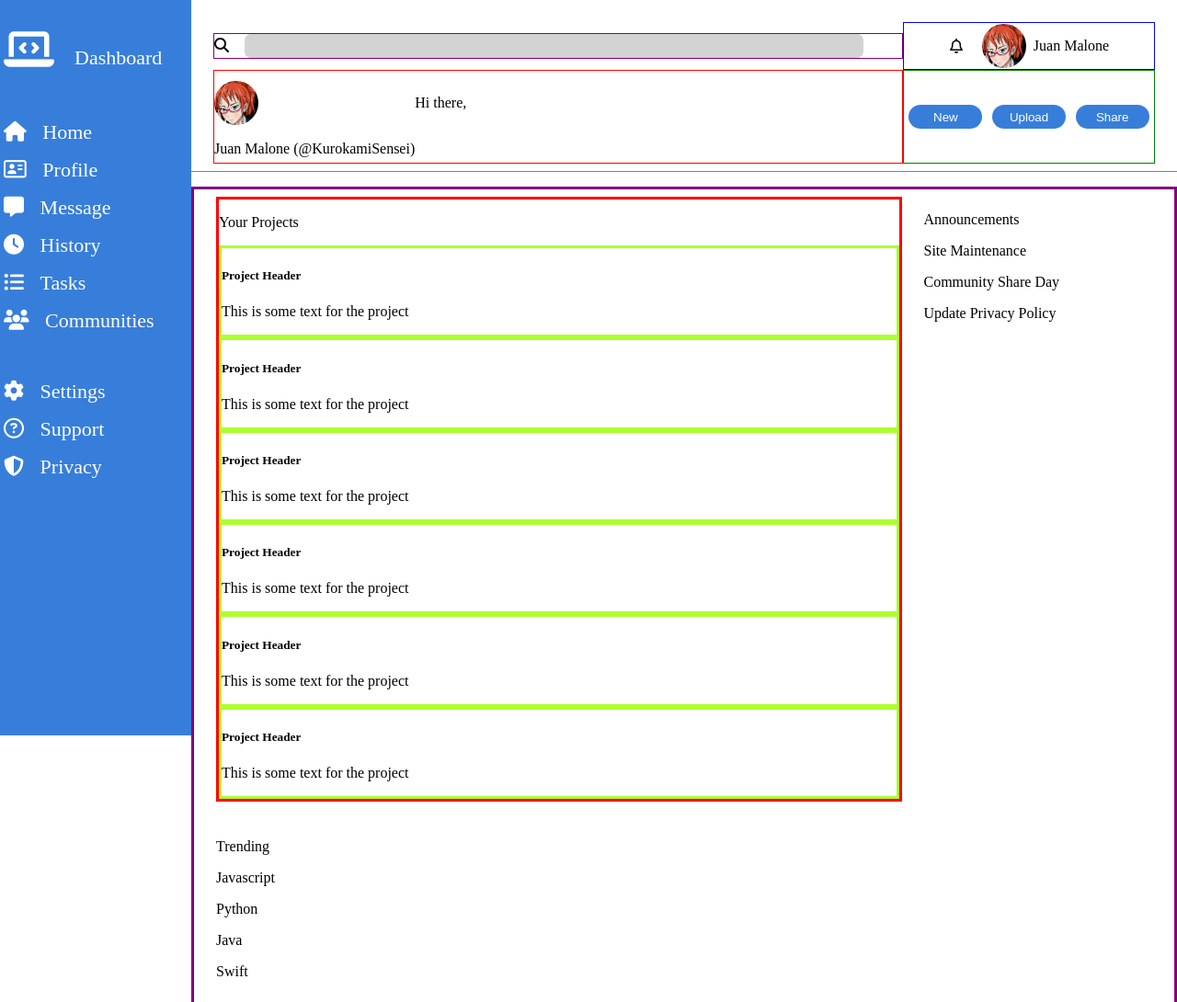
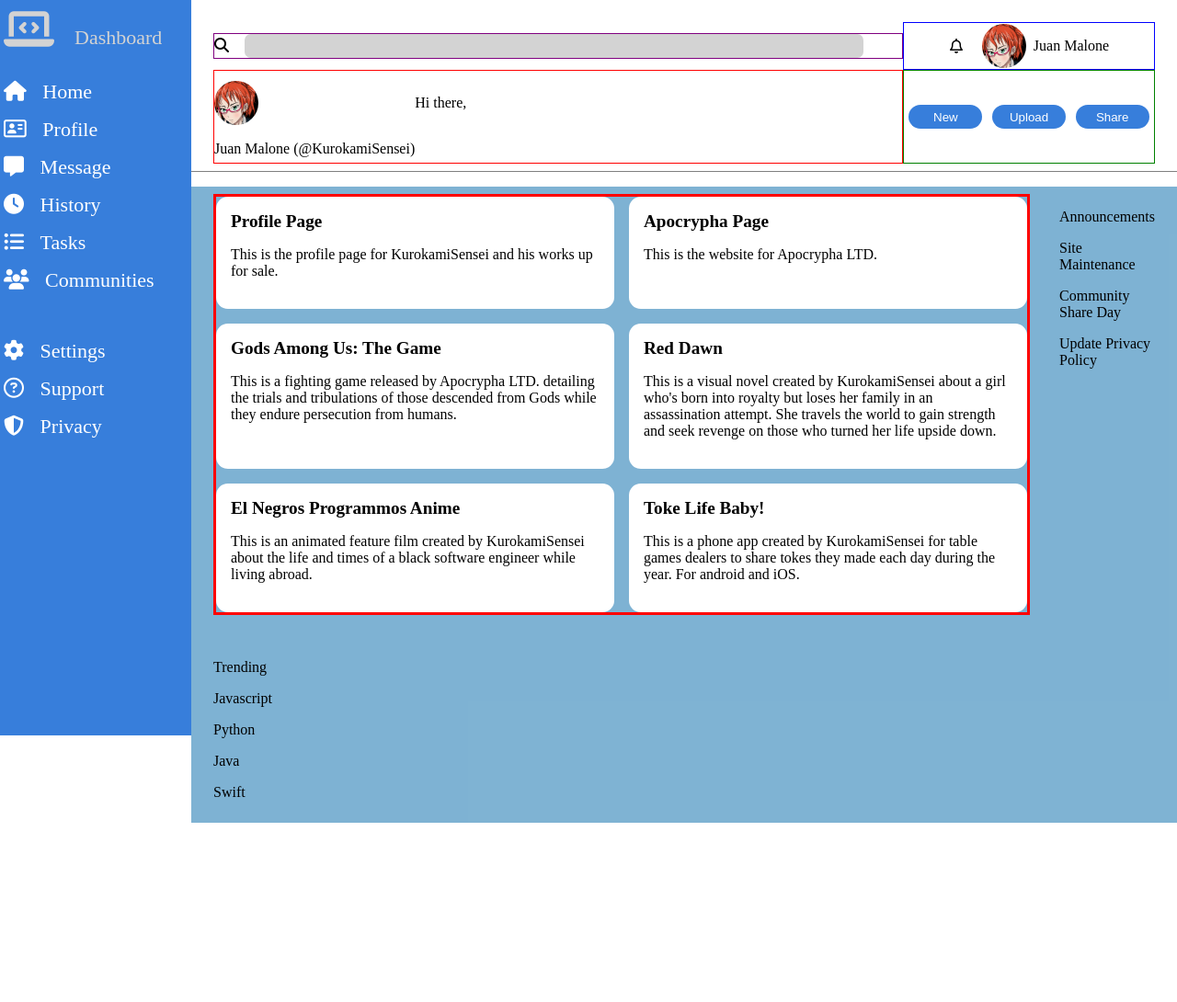
Before and after one commit to Kurok7/Admin-Dashboard, a plain HTML site: page index.html in a window 1280 px wide. Shown: the top 1090 px of the page at 92% size. After the commit the page ends 895 px from the top, so only its background shows below. Drawn offline with Linux system fonts and the light colour scheme.

Commit message:
Changed project names and descriptions. Worked on main content.

```diff
--- a/index.html
+++ b/index.html
@@ -13,7 +13,9 @@
 	</head>
 	<body>
 		<nav class="side-bar">
-			<p class="dashboard"><i class="fas fa-laptop-code fa-2x"></i>Dashboard</p>
+			<a href="#" class="dashboard"
+				><i class="fas fa-laptop-code fa-2x"></i>Dashboard</a
+			>
 			<br />
 			<a href="#"><i class="fa-solid fa-house"></i>Home</a>
 			<a href="#"><i class="fa-regular fa-address-card"></i>Profile</a>
@@ -53,52 +55,72 @@
 		</header>
 		<section class="main-content">
 			<main class="projects">
-				<p>Your Projects</p>
+				<!-- <h4>Your Projects</h4> -->
 				<div class="box">
 					<div class="color-accent"></div>
 					<div class="test-block">
-						<h5>Project Header</h5>
-						<p>This is some text for the project</p>
+						<h5>Profile Page</h5>
+						<p>
+							This is the profile page for KurokamiSensei and his works up for
+							sale.
+						</p>
 					</div>
 					<div class="icon-block"></div>
 				</div>
 				<div class="box">
 					<div class="color-accent"></div>
 					<div class="test-block">
-						<h5>Project Header</h5>
-						<p>This is some text for the project</p>
+						<h5>Apocrypha Page</h5>
+						<p>This is the website for Apocrypha LTD.</p>
 					</div>
 					<div class="icon-block"></div>
 				</div>
 				<div class="box">
 					<div class="color-accent"></div>
 					<div class="test-block">
-						<h5>Project Header</h5>
-						<p>This is some text for the project</p>
+						<h5>Gods Among Us: The Game</h5>
+						<p>
+							This is a fighting game released by Apocrypha LTD. detailing the
+							trials and tribulations of those descended from Gods while they
+							endure persecution from humans.
+						</p>
 					</div>
 					<div class="icon-block"></div>
 				</div>
 				<div class="box">
 					<div class="color-accent"></div>
 					<div class="test-block">
-						<h5>Project Header</h5>
-						<p>This is some text for the project</p>
+						<h5>Red Dawn</h5>
+						<p>
+							This is a visual novel created by KurokamiSensei about a girl
+							who's born into royalty but loses her family in an assassination
+							attempt. She travels the world to gain strength and seek revenge
+							on those who turned her life upside down.
+						</p>
 					</div>
 					<div class="icon-block"></div>
 				</div>
 				<div class="box">
 					<div class="color-accent"></div>
 					<div class="test-block">
-						<h5>Project Header</h5>
-						<p>This is some text for the project</p>
+						<h5>El Negros Programmos Anime</h5>
+						<p>
+							This is an animated feature film created by KurokamiSensei about
+							the life and times of a black software engineer while living
+							abroad.
+						</p>
 					</div>
 					<div class="icon-block"></div>
 				</div>
 				<div class="box">
 					<div class="color-accent"></div>
 					<div class="test-block">
-						<h5>Project Header</h5>
-						<p>This is some text for the project</p>
+						<h5>Toke Life Baby!</h5>
+						<p>
+							This is a phone app created by KurokamiSensei for table games
+							dealers to share tokes they made each day during the year. For
+							android and iOS.
+						</p>
 					</div>
 					<div class="icon-block"></div>
 				</div>
--- a/style.css
+++ b/style.css
@@ -32,6 +32,7 @@ body {
 
 i {
 	margin-right: 0.8em;
+	cursor: pointer;
 }
 
 .header {
@@ -110,16 +111,40 @@ button {
 
 .main-content {
 	display: grid;
-	grid-template-columns: 3fr 1fr;
-	gap: 1.5em;
-
-	border: 3px solid purple;
+	grid-template-columns: auto 1fr;
+	gap: 2rem 2rem;
+	/* border: 3px solid purple; */
+	background-color: rgba(48, 132, 184, 0.618);
 }
 
 .projects {
+	display: grid;
+	grid-template: 1fr auto / 1fr 1fr;
 	border: 3px solid red;
+	gap: 1rem 1rem;
+}
+
+.test-block h5 {
+	margin: 0;
+	font-size: 1.2rem;
 }
 
 .box {
-	border: 3px solid greenyellow;
+	background-color: white;
+	border-radius: 0.8em;
 }
+
+/* .color-accent {
+	border: 1px solid yellow;
+	padding: 0.6em;
+	background-color: black;
+} */
+
+.test-block {
+	padding: 1em;
+}
+/*
+.icon-block {
+	border: 1px solid blueviolet;
+	padding: 0.5em;
+} */
```
